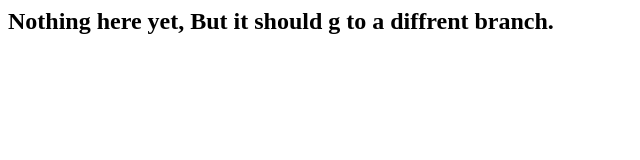
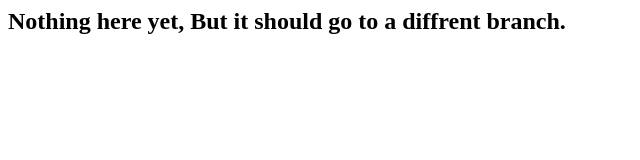
Before and after one commit to 91vikas/demo, a plain HTML site: page index.html in a window 1280 px wide. Shown: the whole page, without its empty margins (0-640 px from the left). Drawn offline with Linux system fonts and the light colour scheme.

Commit message:
checkin 2

```diff
--- a/index.html
+++ b/index.html
@@ -1,5 +1,5 @@
 <html>
 <body>
-<h2>Nothing here yet, But it should g to a diffrent branch.</h2>
+<h2>Nothing here yet, But it should go to a diffrent branch.</h2>
 </body>
 </html>
```
